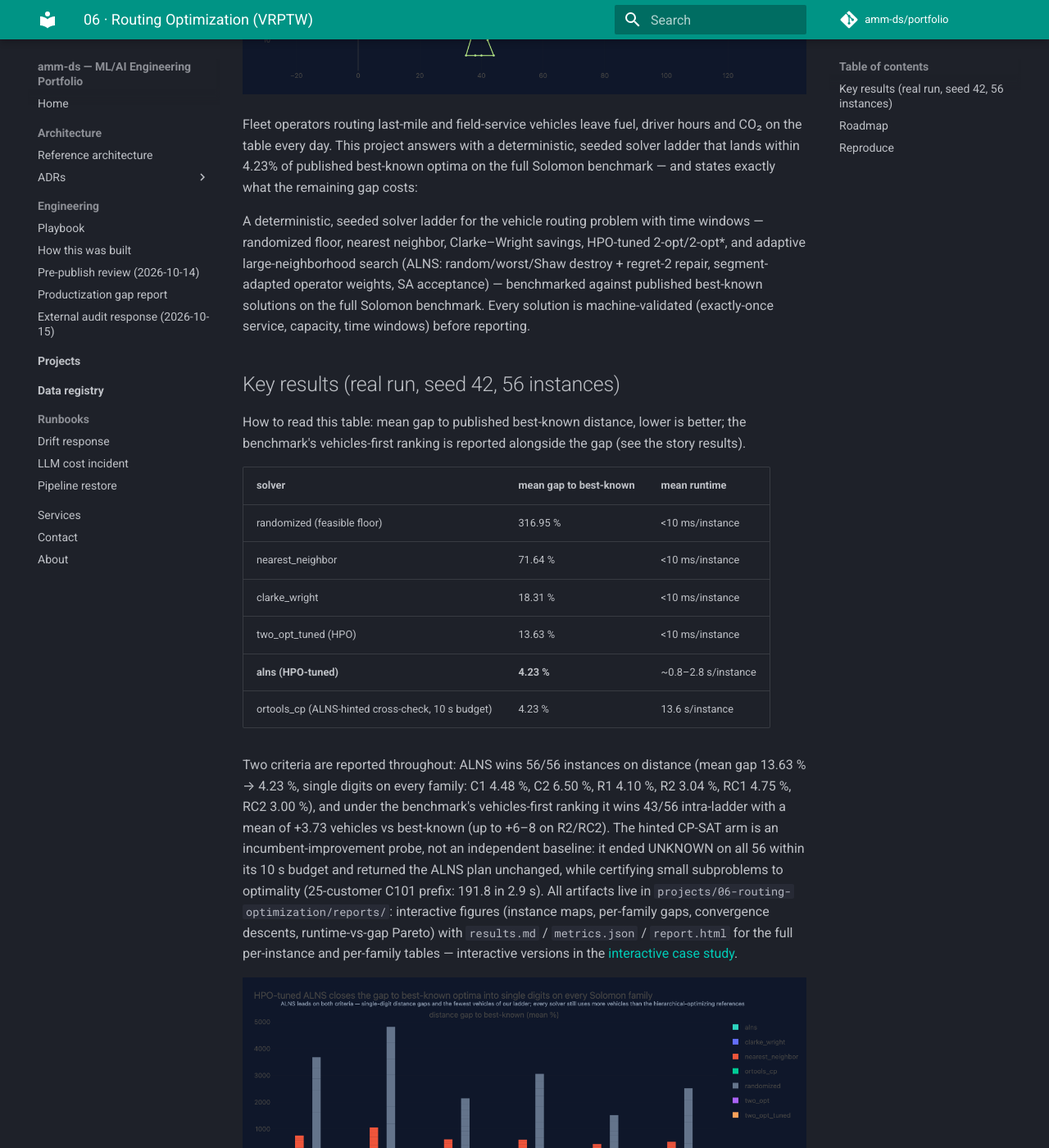
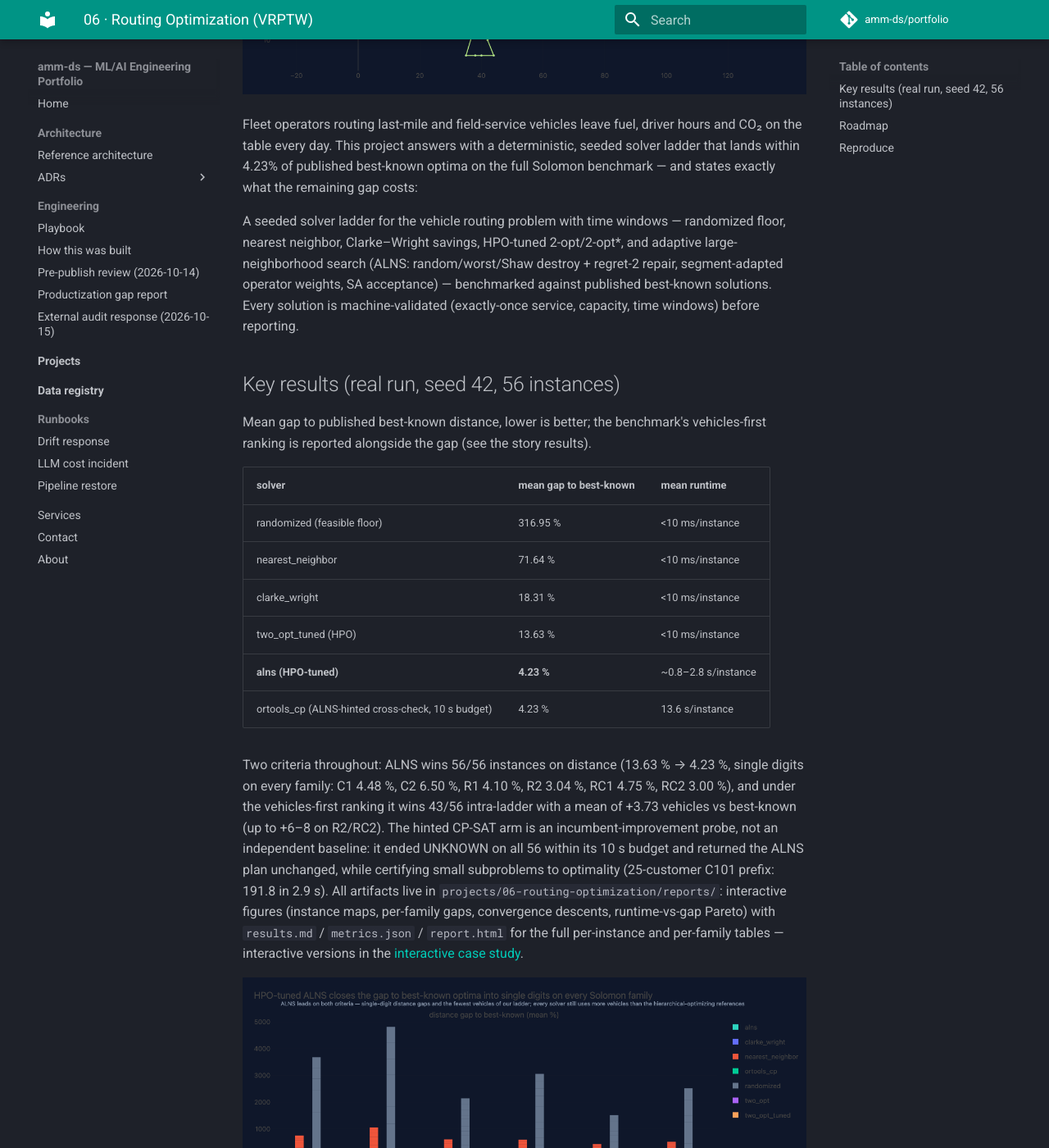
Before and after one commit to amm-ds/portfolio, an MkDocs documentation site: the page built from docs/projects/06-routing-optimization.md, in a window 1280 px wide and 1400 px high, scrolled down 667 px. Shown: the whole window at 82% size. Built offline with MkDocs 1.6.1 and Material for MkDocs 9.7.7, drawn with Linux system fonts in a browser that asks for light colours; comment, search, counter and statistics services are not loaded; some of the changed text lies outside the part shown.

Commit message:
content(06-10): language/BI/roadmap propagation — capital-start digest implications, achieved-only roadmaps, <=3 figures per section
Every Business-implication paragraph rewritten as a 1-2 sentence digestion
starting with a capital (06: 5/8 fixed, 07: 6/8, 08: 7/8 lowercase starts,
10: 5/8); roadmaps achieved-only with open items deleted (06:5->4, 07:7->6,
08:4->3, 10:6->5); all links verified 200; figures rebalanced with adjacent
references (06 route_map_C101 -> results, 07 zone_fan -> evaluation,
10 cost_sensitivity -> evaluation). Word budgets held; numbers untouched.

```diff
--- a/docs/projects/06-routing-optimization.md
+++ b/docs/projects/06-routing-optimization.md
@@ -22,19 +22,17 @@
 best-known optima on the full Solomon benchmark — and states exactly what the
 remaining gap costs:
 
-A deterministic, seeded solver ladder for the vehicle routing problem with
-time windows — randomized floor, nearest neighbor, Clarke–Wright savings,
-HPO-tuned 2-opt/2-opt*, and adaptive large-neighborhood search (ALNS:
-random/worst/Shaw destroy + regret-2 repair, segment-adapted operator
-weights, SA acceptance) — benchmarked against published best-known
-solutions on the full Solomon benchmark. Every solution is machine-validated
+A seeded solver ladder for the vehicle routing problem with time windows —
+randomized floor, nearest neighbor, Clarke–Wright savings, HPO-tuned 2-opt/2-opt*,
+and adaptive large-neighborhood search (ALNS: random/worst/Shaw destroy +
+regret-2 repair, segment-adapted operator weights, SA acceptance) — benchmarked
+against published best-known solutions. Every solution is machine-validated
 (exactly-once service, capacity, time windows) before reporting.
 
 ## Key results (real run, seed 42, 56 instances)
 
-How to read this table: mean gap to published best-known distance, lower is
-better; the benchmark's vehicles-first ranking is reported alongside the gap
-(see the story results).
+Mean gap to published best-known distance, lower is better; the benchmark's
+vehicles-first ranking is reported alongside the gap (see the story results).
 
 | solver | mean gap to best-known | mean runtime |
 |---|---|---|
@@ -45,15 +43,14 @@
 | **alns (HPO-tuned)** | **4.23 %** | ~0.8–2.8 s/instance |
 | ortools_cp (ALNS-hinted cross-check, 10 s budget) | 4.23 % | 13.6 s/instance |
 
-Two criteria are reported throughout: ALNS wins 56/56 instances on distance
-(mean gap 13.63 % → 4.23 %, single digits on every family: C1 4.48 %, C2
-6.50 %, R1 4.10 %, R2 3.04 %, RC1 4.75 %, RC2 3.00 %), and under the
-benchmark's vehicles-first ranking it wins 43/56 intra-ladder with a mean of
-+3.73 vehicles vs best-known (up to +6–8 on R2/RC2). The hinted CP-SAT arm
-is an incumbent-improvement probe, not an independent baseline: it ended
-UNKNOWN on all 56 within its 10 s budget and returned the ALNS plan
-unchanged, while certifying small subproblems to optimality (25-customer
-C101 prefix: 191.8 in 2.9 s). All artifacts live in
+Two criteria throughout: ALNS wins 56/56 instances on distance (13.63 % →
+4.23 %, single digits on every family: C1 4.48 %, C2 6.50 %, R1 4.10 %, R2
+3.04 %, RC1 4.75 %, RC2 3.00 %), and under the vehicles-first ranking it wins
+43/56 intra-ladder with a mean of +3.73 vehicles vs best-known (up to +6–8 on
+R2/RC2). The hinted CP-SAT arm is an incumbent-improvement probe, not an
+independent baseline: it ended UNKNOWN on all 56 within its 10 s budget and
+returned the ALNS plan unchanged, while certifying small subproblems to
+optimality (25-customer C101 prefix: 191.8 in 2.9 s). All artifacts live in
 `projects/06-routing-optimization/reports/`: interactive figures (instance
 maps, per-family gaps, convergence descents, runtime-vs-gap Pareto) with
 `results.md` / `metrics.json` / `report.html` for the full per-instance and
@@ -66,10 +63,8 @@
 Delivered (retrospective): ALNS behind the `RoutePlan` contract (13.63 % →
 4.23 % mean gap, dual criteria, HPO-tuned); full 56-instance dual-criteria
 benchmark; hierarchical-objective (vehicles-first) reporting per the SINTEF
-convention; CP-SAT hinted cross-check arm. Deferred (engagement-dependent):
-unhinted independent-solver comparison, Gehring–Homberger 200–1000-customer
-scale-out, and a solver-as-a-service endpoint — the contract, validator and
-benchmark are ready for all three.
+convention; CP-SAT hinted cross-check arm (ties ALNS 56/56 at ~5× runtime,
+certifies small subproblems optimal in seconds).
 
 ## Reproduce
 
```
Also changed, not shown: docs/projects/07-open-data-mobility.md (+3 -3 lines), docs/projects/08-inference-serving.md (+2 -2 lines), docs/projects/10-uplift-experimentation.md (+4 -4 lines), 4 other files.
